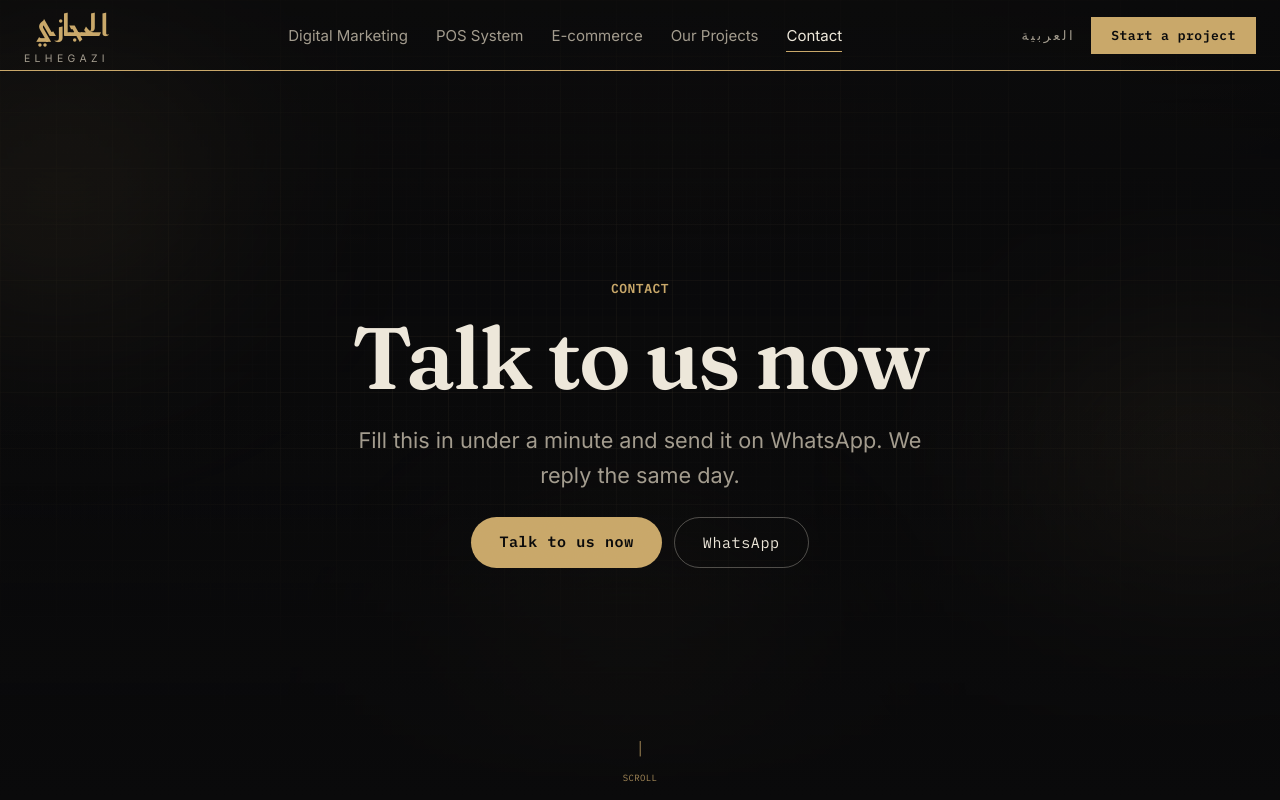
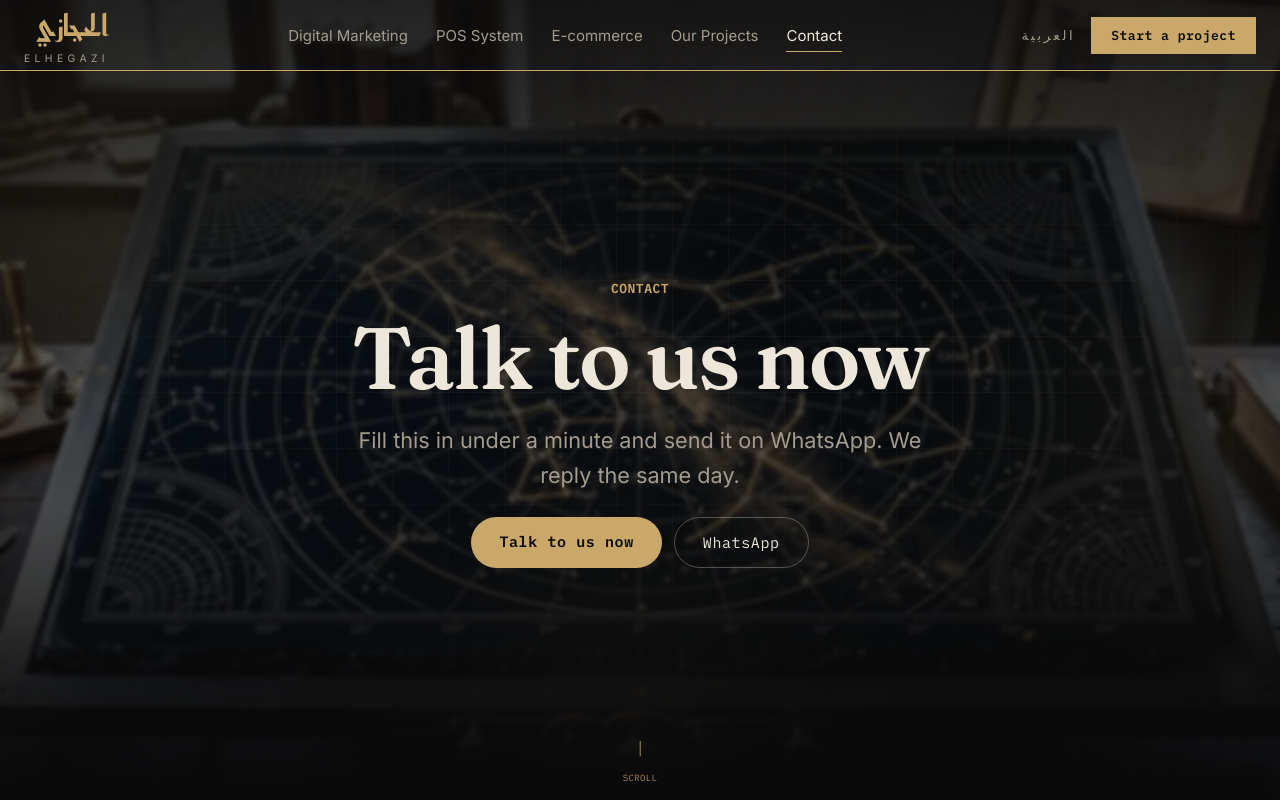
Before and after one commit to M7mod-hegazy/ELhegazyCompany, a Next.js app: page /en/contact in a window 1280 px wide. Shown: the top 800 px of the page. Built offline with nearby package versions, Linux system fonts and the light colour scheme.

Commit message:
fix: make WorldAtmosphere background transparent on contact page so video background is not obscured

```diff
--- a/src/app/[locale]/contact/page.tsx
+++ b/src/app/[locale]/contact/page.tsx
@@ -52,7 +52,7 @@ export default function ContactPage({ params }: Props) {
 
       <div className="relative z-10">
         <ContactHero />
-        <WorldAtmosphere />
+        <WorldAtmosphere transparent={true} />
         <ContactForm />
         <ContactChannels />
       </div>
--- a/src/components/world/WorldAtmosphere.tsx
+++ b/src/components/world/WorldAtmosphere.tsx
@@ -6,10 +6,10 @@
  * a slow light sweep, and floating brass dust. Tinted by `--world-accent`.
  * Purely CSS-animated (killed automatically under prefers-reduced-motion).
  */
-export function WorldAtmosphere() {
+export function WorldAtmosphere({ transparent = false }: { transparent?: boolean } = {}) {
   const dust = Array.from({ length: 18 });
   return (
-    <div className="pointer-events-none fixed inset-0 -z-10 overflow-hidden bg-ink-900">
+    <div className={`pointer-events-none fixed inset-0 -z-10 overflow-hidden ${transparent ? "" : "bg-ink-900"}`}>
       {/* deep base glow */}
       <div
         className="absolute inset-0"
```
